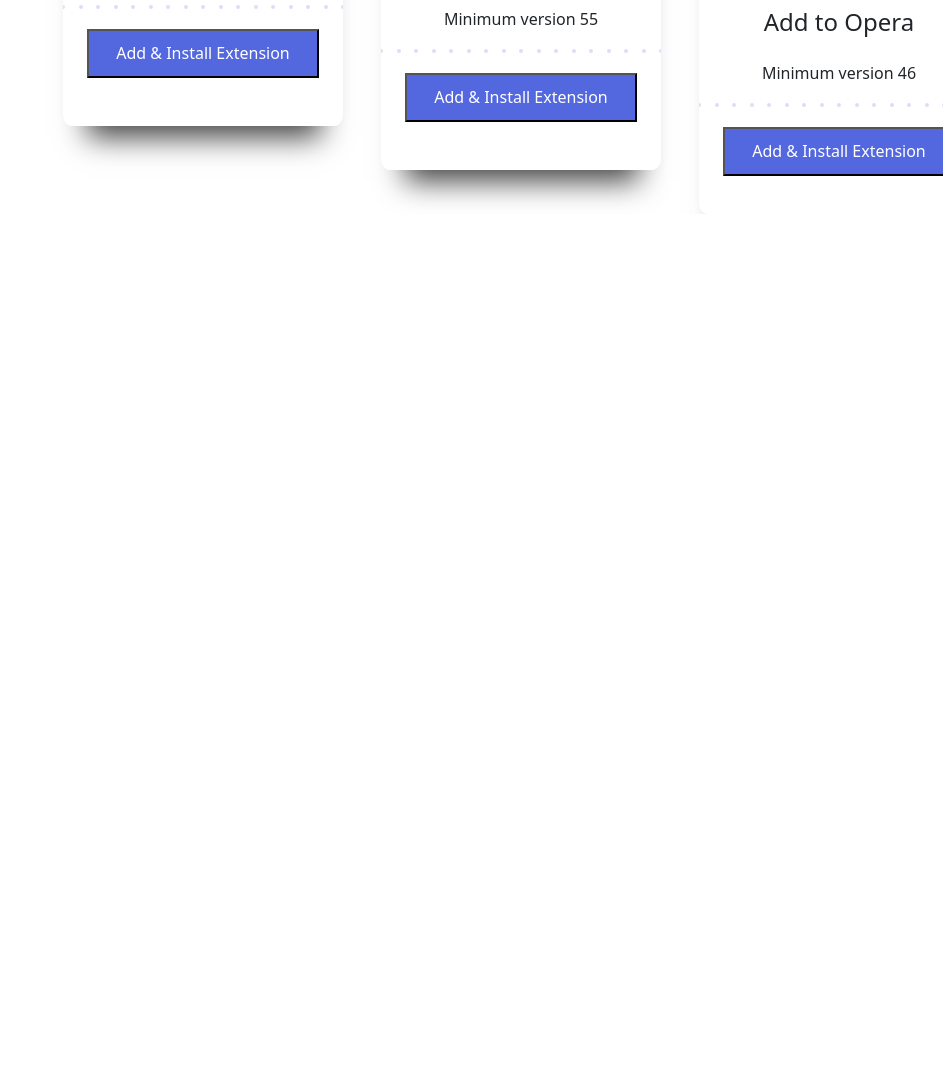
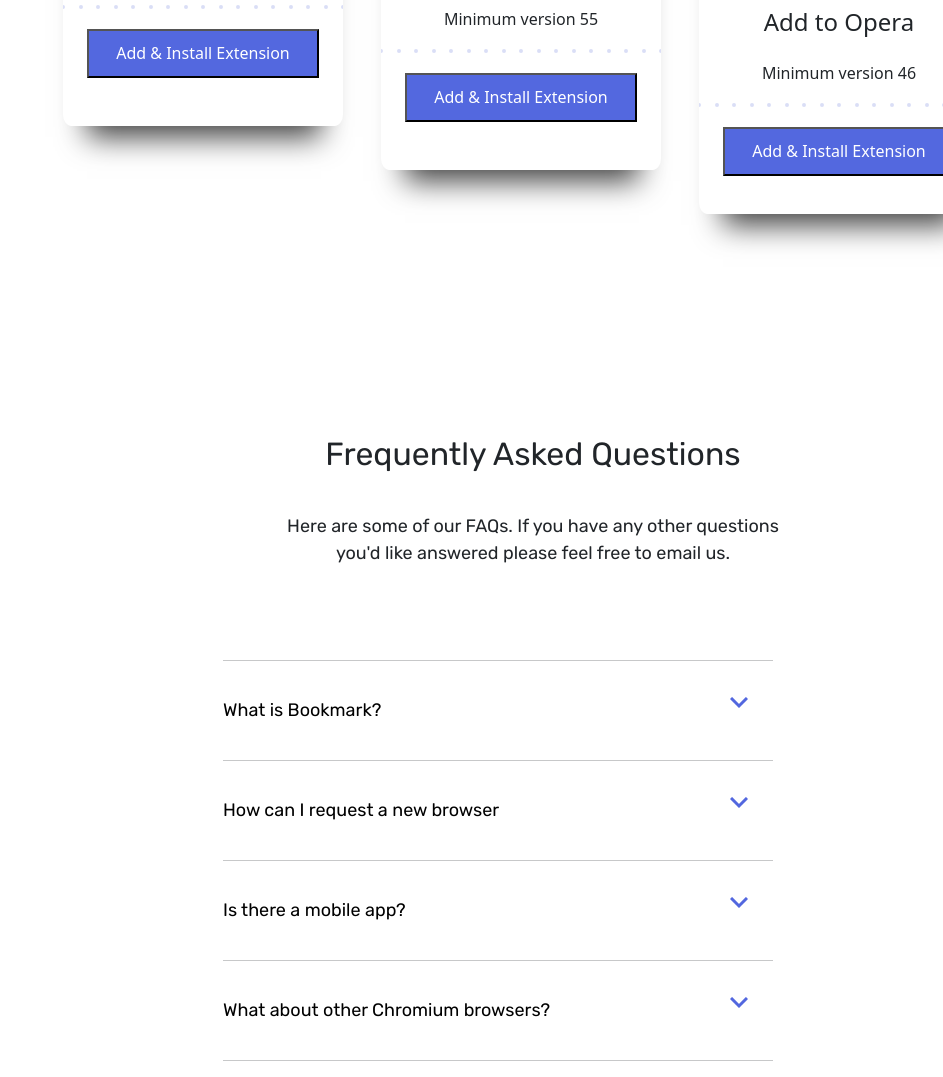
Before and after one commit to emrebezci/bookmark, a plain HTML site: page index.html in a window 1280 px wide. Shown: the part 2255-3332 px from the top of the page, without its empty margins (337-1280 px from the left). Before the commit the page ends 2469 px from the top, so only its background shows below. Drawn offline with nearby package versions, Linux system fonts and the light colour scheme.

Commit message:
collapsible menu done

```diff
--- a/css/components/style.scss
+++ b/css/components/style.scss
@@ -424,5 +424,73 @@
 
   }
 
+.opentop{
+  display: flex;
+  flex-direction: column;
+  text-align: center;
+  justify-content: center;
+  margin-top: 100px;
+  width: 540px;
+  height: 130px;
+  h2{
+        width: 540px;
+        height: 290px;
+        margin-left: 600px;
+        margin-bottom: 40px;
+        margin-top: 260px;
+        font-family: 'Rubik', sans-serif;
 
+  }
+  p{
+    font-family: 'Rubik', sans-serif;
+    font-size: 18px;
+    width: 540px;
+    height: 76px;
+    margin-left: 600px;
+
+  }
+}
+
+
+.openit{
+    display: flex;
+    flex-direction: column;
+
+    margin-top: 200px;
+    width: 550px;
+    margin-left: 560px;
+    text-align: center;
+    justify-content: center;
+
+/* Style the button that is used to open and close the collapsible content */
+.collapsible {
+
+
+    font-family: 'Rubik', sans-serif;
+    font-size: 18px;
+    width: 550px;
+    height: 67px;
+  background-color: #fff;
+  cursor: pointer;
+  border: none;
+  outline: none;
+  text-align: start;
+
+  .arrowimg{
+
+      float: right;
+      margin-right: 25px;
+
+  }
+}
+
+
+/* Style the collapsible content. Note: hidden by default */
+.content {
+    text-align: start;
+  display: none;
+  overflow: hidden;
+
+}
+}
 }   //desktop görüntü sonu
--- a/index.html
+++ b/index.html
@@ -109,6 +109,52 @@
     </article>
 
 
+    <article>
+        <div class="opentop">
+            <h2>Frequently Asked Questions</h2>
+            <p>Here are some of our FAQs. If you have any other questions you'd like answered please feel free to email us.</p>
+        </div>
+    </article>
+
+<div class="openit">
+    <hr>
+    <button type="button" class="collapsible">What is Bookmark?<img class="arrowimg" src="/images/icon-arrow.svg" alt="" id="arrowimg"></button>
+    <div class="content">
+        <p>Lorem ipsum dolor, sit amet consectetur adipisicing elit. Culpa optio accusantium harum voluptate nulla officia unde repudiandae saepe non aliquid velit aperiam minus, quo doloribus numquam ratione? Quibusdam, aut magni!</p>
+    </div>
+
+    <hr>
+
+
+    <button type="button" class="collapsible">How can I request a new browser<img class="arrowimg"
+            src="/images/icon-arrow.svg" alt=""></button>
+    <div class="content">
+        <p>Lorem ipsum dolor sit amet, consectetur adipisicing elit. Amet corrupti ab maiores optio delectus quod rerum
+            nesciunt illo laboriosam! Omnis, repudiandae quia? Rem, tempora?</p>
+    </div>
+
+
+    <hr>
+
+
+    <button type="button" class="collapsible">Is there a mobile app?<img class="arrowimg"
+            src="/images/icon-arrow.svg" alt=""></button>
+    <div class="content">
+        <p>Lorem ipsum dolor sit amet, consectetur adipisicing elit. Amet corrupti ab maiores optio delectus quod rerum
+            nesciunt illo laboriosam! Omnis, repudiandae quia? Rem, tempora?</p>
+    </div>
+
+    <hr>
+
+    <button type="button" class="collapsible">What about other Chromium browsers?<img class="arrowimg"
+            src="/images/icon-arrow.svg" alt=""></button>
+    <div class="content">
+        <p>Lorem ipsum dolor sit amet, consectetur adipisicing elit. Amet corrupti ab maiores optio delectus quod rerum
+            nesciunt illo laboriosam! Omnis, repudiandae quia? Rem, tempora?</p>
+    </div>
+
+    <hr>
+</div>
 
 
 
```
Also changed, not shown: css/components/style.css, 1 other file.
